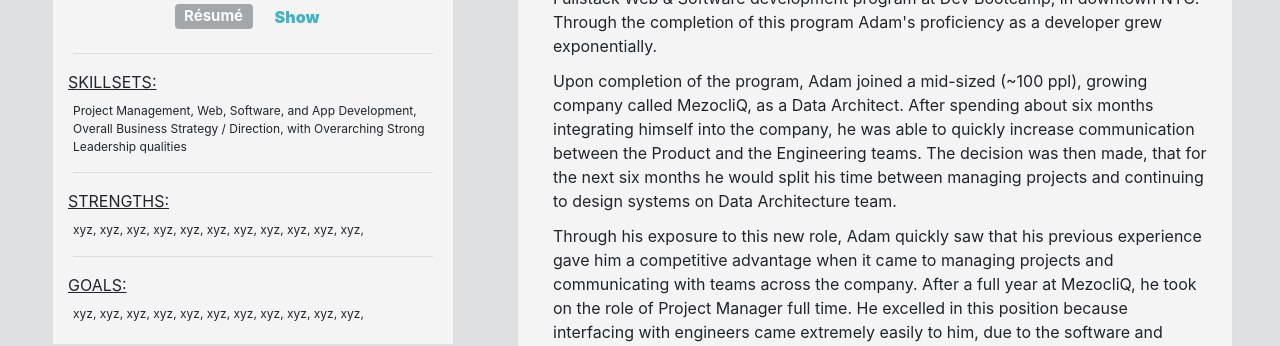
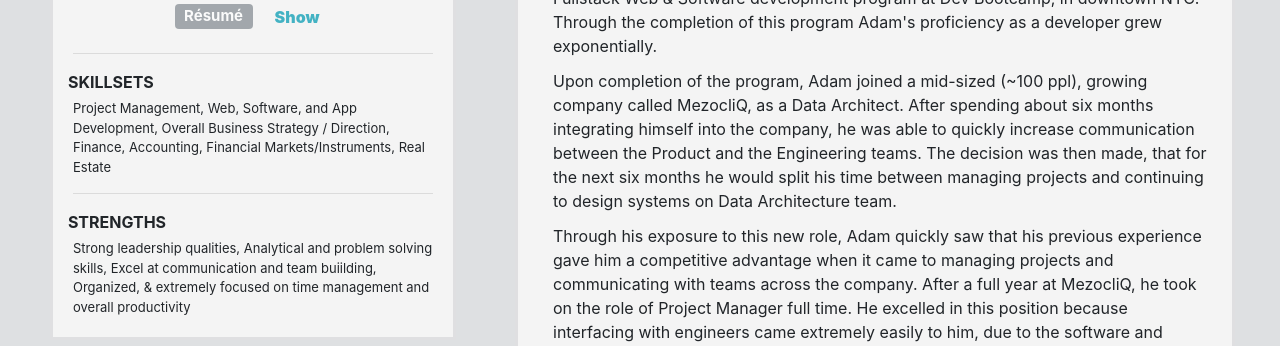
Before and after one commit to adamjweil/React-PersonalWebsite, a React (Create React App) app: page / in a window 1280 px wide. Shown: the part 486-832 px from the top of the page. Built offline with nearby package versions, Linux system fonts and the light colour scheme.

Commit message:
updating resume

```diff
--- a/package.json
+++ b/package.json
@@ -4,6 +4,7 @@
   "private": true,
   "dependencies": {
     "bootstrap": "^4.0.0-beta.2",
+    "mdbreact": "^4.27.0",
     "react": "^16.2.0",
     "react-bootstrap": "^0.32.1",
     "react-dom": "^16.13.1",
--- a/src/components/Footer.js
+++ b/src/components/Footer.js
@@ -1,6 +1,7 @@
 import React, { Component } from 'react';
 import { NavLink } from 'react-router-dom';
 // import Button from 'react-bootstrap/lib/Button';
+import { MDBCol, MDBContainer, MDBRow, MDBFooter } from "mdbreact";
 
 class Footer extends Component {
   constructor() {
@@ -9,11 +10,13 @@
 
 render() {
   return(
-    <footer className="footer">
-      <div className="container">
-        <p className="text-muted">Test</p>
-      </div>
-    </footer>
+    <MDBFooter color="blue" className="font-small pt-4 mt-4">
+          <div className="footer-copyright text-center py-3">
+            <MDBContainer fluid>
+              &copy; {new Date().getFullYear()} Copyright: <a href="https://adamjweil.co"> AdamJWeil.co </a>
+            </MDBContainer>
+          </div>
+        </MDBFooter>
     );
   }
 }
--- a/src/components/Home.js
+++ b/src/components/Home.js
@@ -68,11 +68,11 @@
             <hr />
             <div className="skillsets">
               <div className="row">
-                <p style={{textDecoration: 'underline', marginBottom: '3px', marginLeft: '10px'}}>
-                  SKILLSETS:
+                <p style={{textDecoration: '', marginBottom: '0px', marginLeft: '10px'}}>
+                <strong>SKILLSETS</strong>
                 </p>
-              <span style={{fontSize: '12px', marginTop: '5px', marginLeft: '15px', marginRight: '15px'}}>
-                Project Management, Web, Software, and App Development, Overall Business Strategy / Direction, with Overarching Strong Leadership qualities
+              <span style={{fontSize: '13px', marginTop: '5px', marginLeft: '15px', marginRight: '15px'}}>
+                Project Management, Web, Software, and App Development, Overall Business Strategy / Direction, Finance, Accounting, Financial Markets/Instruments, Real Estate
               </span>
 
 
@@ -81,15 +81,18 @@
             <hr />
             <div class="row">
               <div className="strenths">
-                <p style={{textDecoration: 'underline', marginBottom: '3px', marginLeft: '10px'}}>
-                  STRENGTHS:
+                <p style={{textDecoration: '', marginBottom: '0px', marginLeft: '10px'}}>
+                  <strong>STRENGTHS</strong>
                 </p>
-                <span style={{fontSize: '12px', marginTop: '5px', marginLeft: '15px', marginRight: '15px'}}>
-                  xyz, xyz, xyz, xyz, xyz, xyz, xyz, xyz, xyz, xyz, xyz,
-                </span>
+                <div style={{fontSize: '13px', marginTop: '5px', marginLeft: '15px', marginRight: '15px'}}>
+                  Strong leadership qualities, Analytical and problem solving skills, Excel at communication and team buiilding, Organized, & extremely focused on time management and overall productivity
+                </div>
               </div>
             </div>
+
+            {/*
             <hr />
+
             <div class="row">
               <div className="goals">
               <p style={{textDecoration: 'underline', marginBottom: '3px', marginLeft: '10px'}}>
@@ -100,6 +103,7 @@
               </span>
               </div>
             </div>
+            */}
           </div>
 
 
@@ -169,6 +173,7 @@
           </div>
 
         </div>
+        <Footer />
       </div>
     );
   }
--- a/src/components/Resume.js
+++ b/src/components/Resume.js
@@ -10,12 +10,12 @@
 render() {
   return(
           <div className="resume-container">
-              <a className="btn btn-outline-info" role="button" href="https://github.com/adamjweil/React-PersonalWebsite/files/5081397/Resume.pdf" download >
+              <a className="btn btn-outline-info" role="button" href="https://github.com/adamjweil/React-PersonalWebsite/files/5092771/Resume.pdf" download >
                 <span style={{marginRight: '20px'}}>Download (PDF)</span>
               </a>
 
               <div>
-              <img src="https://user-images.githubusercontent.com/25589910/90344152-e2460a80-dfe4-11ea-8c64-daae7ef84070.png" className="resumeToPrint" media="print"></img>
+              <img src="https://user-images.githubusercontent.com/25589910/90564146-dd16c600-e172-11ea-901d-6d504d242fa6.png" className="resumeToPrint" media="print"></img>
             </div>
           </div>
 
```
Also changed, not shown: 1 other file (tests, documents, lock files or other folders).
